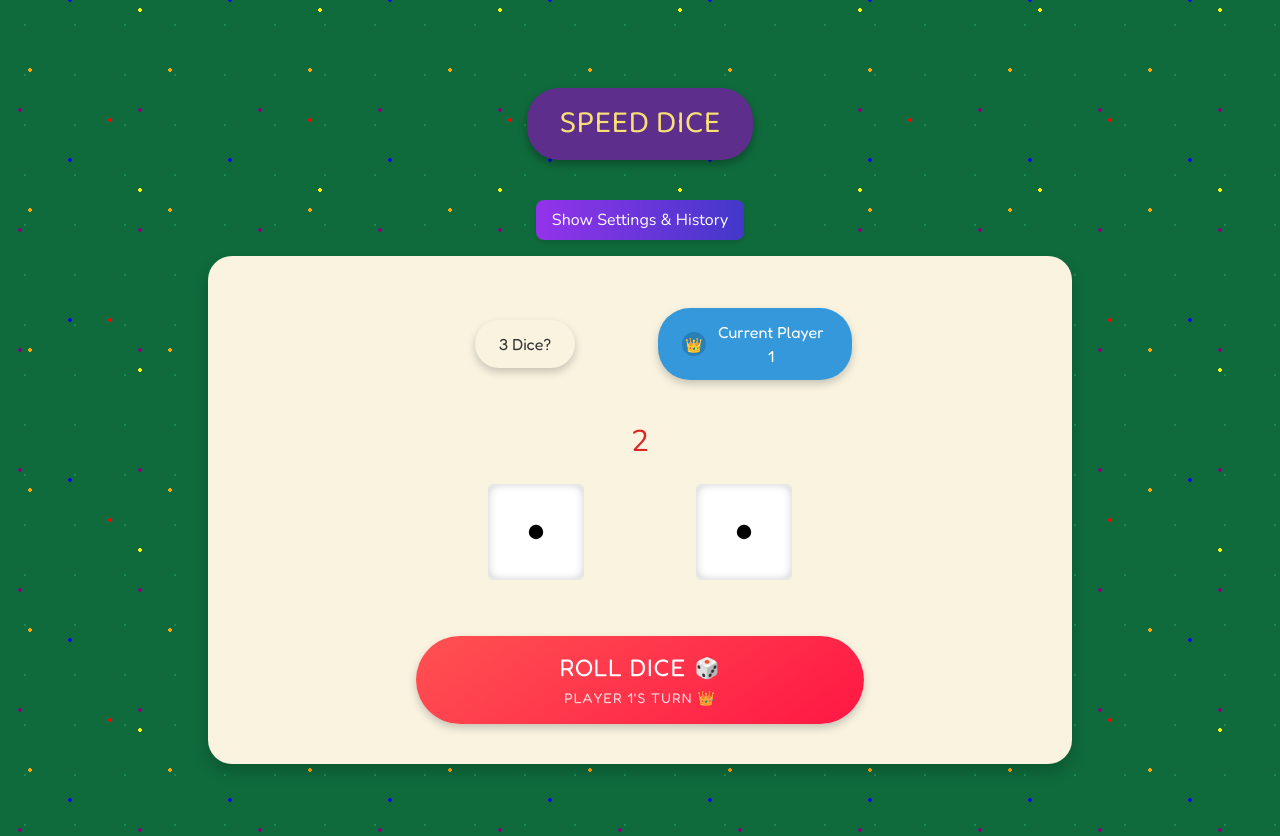
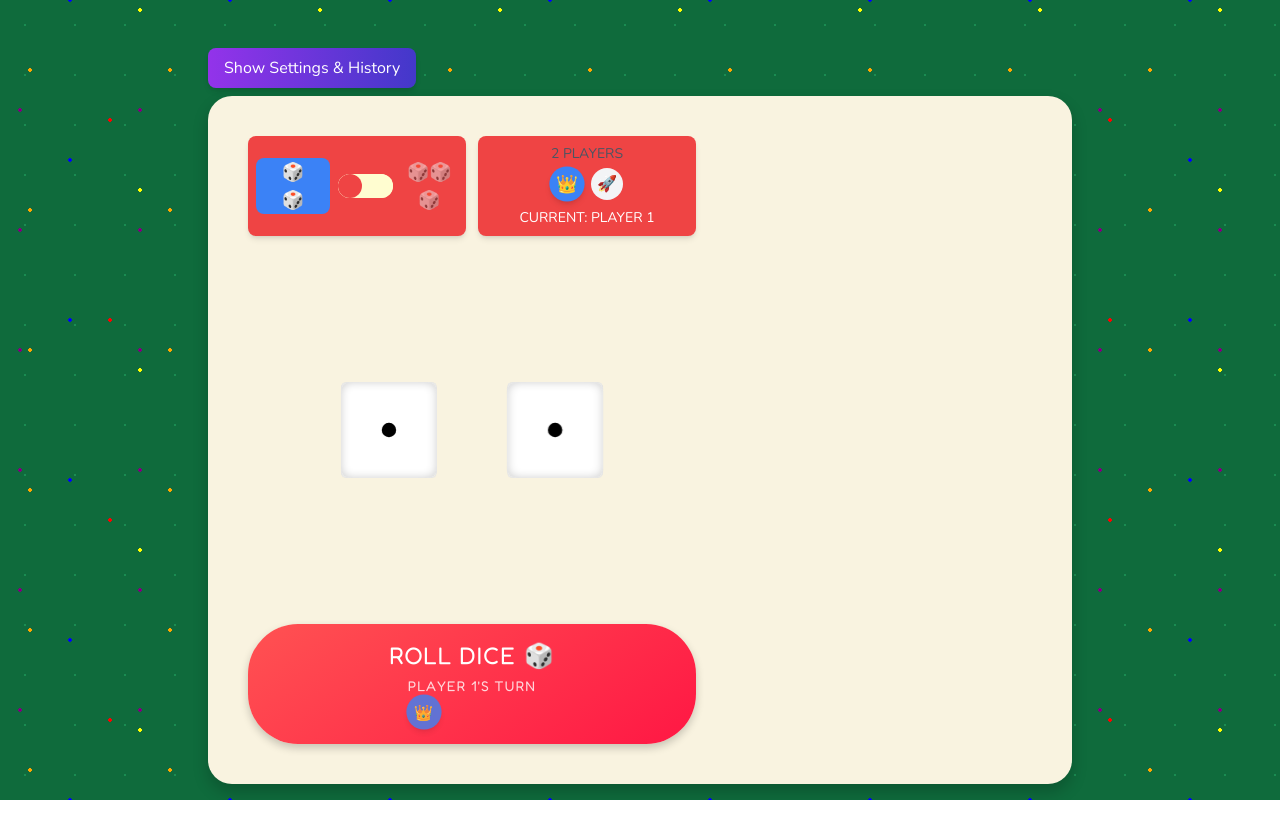
Before and after one commit to MeGallin/speed-dice, a React (Vite) app: page / in a window 1280 px wide. After the commit the page ends 800 px from the top, so only its background shows below. Built offline with nearby package versions, Linux system fonts and the light colour scheme.

Commit message:
ui improvements

```diff
--- a/src/App.jsx
+++ b/src/App.jsx
@@ -14,32 +14,24 @@ function App() {
 
   // Reset the game state
   const resetGame = () => {
-    // This will be passed to DiceRoller component
     if (
       window.confirm(
         'Are you sure you want to reset the game? This will clear all progress.',
       )
     ) {
-      // Reset game state in App component
       setGameStarted(false);
       setRollHistory([]);
-
-      // Force a re-render by updating a state
       setShowSettings(false);
-
       console.log('Game reset initiated from App component');
     }
   };
 
   return (
     <div className="app board-game-bg">
-      <div className="max-w-4xl mx-auto p-4">
-        <div className="flex justify-center my-6">
-          <h1 className="speed-dice-header">SPEED DICE</h1>
-        </div>
-
-        {/* Control Buttons */}
-        <div className="flex justify-center gap-4 mb-4">
+      <div className="max-w-4xl mx-auto p-4" style={{ height: '86vh' }}>
+        <div className="flex flex-col sm:flex-row sm:items-center sm:justify-between gap-4 mb-2 ">
+          {/* Settings Panel */}
+          <div className="flex justify-center sm:justify-end gap-4">
             <motion.button
               onClick={() => setShowSettings(!showSettings)}
               className="px-4 py-2 bg-gradient-to-r from-purple-600 to-indigo-700 text-white rounded-lg shadow-md hover:from-purple-700 hover:to-indigo-800 transition-colors"
@@ -62,8 +54,8 @@ function App() {
               </motion.button>
             )}
           </div>
+        </div>
 
-        {/* Settings Panel */}
         <AnimatePresence>
           {showSettings && (
             <motion.div
--- a/src/components/Dice.css
+++ b/src/components/Dice.css
@@ -266,8 +266,8 @@
 
 @media (max-width: 480px) {
   .die {
-    width: 40px;
-    height: 40px;
+    width: 52px;
+    height: 52px;
   }
 
   .die-1::after,
@@ -276,7 +276,7 @@
   .die-4::after,
   .die-5::after,
   .die-6::after {
-    font-size: 1.5rem;
+    font-size: 2rem;
   }
 
   .history-die {
--- a/src/components/DiceRoller.jsx
+++ b/src/components/DiceRoller.jsx
@@ -56,9 +56,32 @@ export const hasRolledAtom = atom(false); // Track if current player has rolled
 export const gameStartedAtom = atom(false); // Track if the game has started
 
 const DiceRoller = ({ onResetGame }) => {
-  // Local state for animation
+  // Local state for animation and responsive sizing
   const [isRolling, setIsRolling] = useState(false);
   const [isAnimatingNextPlayer, setIsAnimatingNextPlayer] = useState(false);
+  const [diceSize, setDiceSize] = useState(80); // Default size
+
+  // Adjust dice size based on screen width
+  useEffect(() => {
+    const handleResize = () => {
+      if (window.innerWidth <= 480) {
+        setDiceSize(52); // Larger mobile size as requested
+      } else if (window.innerWidth <= 768) {
+        setDiceSize(50); // Tablet size
+      } else {
+        setDiceSize(80); // Default size
+      }
+    };
+
+    // Set initial size
+    handleResize();
+
+    // Add event listener
+    window.addEventListener('resize', handleResize);
+
+    // Clean up
+    return () => window.removeEventListener('resize', handleResize);
+  }, []);
 
   // Global state
   const [diceCount, setDiceCount] = useAtom(diceCountAtom);
@@ -235,30 +258,84 @@ const DiceRoller = ({ onResetGame }) => {
   };
 
   return (
-    <div className="flex flex-col items-center gap-6 p-4">
+    <div
+      className="max-w-4xl mx-auto p-4 flex flex-col justify-between"
+      style={{ height: '80vh' }}
+    >
       {/* Top Controls Row - Side by Side */}
-      <div
-        className="w-full max-w-md grid grid-cols-1 md:grid-cols-2 gap-3 mb-2
-"
-      >
-        {/* Dice Switch */}
+      <div className="w-full max-w-md grid grid-cols-1 md:grid-cols-2 gap-3 mb-2">
+        {/* Dice Toggle Switch */}
+        <div className="flex items-center justify-center p-1 bg-red-500 border-red-600 rounded-lg shadow-md">
+          <div className="flex items-center gap-2 p-1 w-full max-w-md">
+            <span
+              className={` ${
+                diceCount === 2 ? 'rounded-lg bg-blue-500 px-4' : 'opacity-50'
+              }`}
+            >
+              <span className="text-lg">🎲 🎲</span>
+            </span>
 
-        <div className="flex items-center justify-center p-3">
-          <motion.button
-            onClick={toggleDiceCount}
-            className="dice-count-button"
-            whileHover={{ scale: 1.05 }}
-            whileTap={{ scale: 0.95 }}
-          >
-            {diceCount === 2 ? '3 Dice?' : '2 Dice?'}
-          </motion.button>
+            <motion.div
+              className="relative inline-flex h-6 w-16 items-center rounded-full bg-[#fffdd0] cursor-pointer"
+              onClick={toggleDiceCount}
+              whileHover={{ scale: 1.05 }}
+              whileTap={{ scale: 0.95 }}
+            >
+              {/* Toggle Dot */}
+              <motion.span
+                className="absolute top-0 left-0 h-6 w-6 rounded-full bg-red-500 z-10"
+                animate={{
+                  x: diceCount === 2 ? 0 : 40, // Adjust x to match new width difference
+                }}
+                transition={{ type: 'spring', stiffness: 500, damping: 30 }}
+              />
+
+              {/* Background Layer */}
+              <motion.span
+                className="absolute inset-0 rounded-full"
+                animate={{
+                  backgroundColor: '#fffdd0',
+                }}
+                transition={{ duration: 0.2 }}
+              />
+
+              <span className="sr-only">Toggle dice count</span>
+            </motion.div>
+
+            <span
+              className={` ${
+                diceCount === 3 ? 'rounded-lg bg-blue-500 px-4' : 'opacity-50'
+              }`}
+            >
+              <span className="text-lg">🎲🎲🎲</span>
+            </span>
+          </div>
         </div>
 
-        {/* Current Player Display */}
-        <div className="flex items-center justify-center p-3">
-          <div className="player-button">
-            <div className="avatar">{getPlayerIcon(currentPlayer)}</div>
-            <span>Current Player {currentPlayer + 1}</span>
+        {/* Players Display */}
+        <div className="flex items-center justify-center p-1 bg-red-500 border-red-600 rounded-lg shadow-md">
+          <div className="flex flex-col items-center p-1 w-full max-w-md">
+            <div className="text-sm font-medium text-gray-600 mb-1">
+              {playerCount} PLAYERS
+            </div>
+            <div className="flex flex-wrap justify-center gap-2 mb-2">
+              {Array.from({ length: playerCount }).map((_, index) => (
+                <div
+                  key={index}
+                  className={`w-8 h-8 flex items-center justify-center rounded-full ${
+                    index === currentPlayer
+                      ? 'bg-blue-500 text-white shadow-md transform scale-110'
+                      : 'bg-gray-100 text-gray-700'
+                  } transition-all duration-200`}
+                  title={`Player ${index + 1}`}
+                >
+                  {getPlayerIcon(index)}
+                </div>
+              ))}
+            </div>
+            <div className="text-sm font-bold text-white">
+              CURRENT: PLAYER {currentPlayer + 1}
+            </div>
           </div>
         </div>
       </div>
@@ -266,7 +343,7 @@ const DiceRoller = ({ onResetGame }) => {
       {/* Dice Display with Total Score */}
       <div className="w-full max-w-md relative">
         {/* Total Value - Centered above dice */}
-        <div className="flex justify-center mb-0">
+        {/* <div className="flex justify-center mb-0">
           <motion.div
             key={totalValue} // Force re-render on value change
             initial={{ opacity: 0, scale: 0.8 }}
@@ -279,20 +356,20 @@ const DiceRoller = ({ onResetGame }) => {
               </span>
             </div>
           </motion.div>
-        </div>
+        </div> */}
 
         {/* Spacer for layout consistency */}
         <div className="h-2"></div>
 
         {/* Dice */}
-        <div className="flex justify-around py-6 px-4">
+        <div className="flex justify-evenly py-6 px-4">
           {diceValues.slice(0, diceCount).map((value, index) => (
             <Dice
               key={index}
               value={value}
               rolling={isRolling}
               onRoll={(value) => handleDiceRoll(index, value)}
-              size={80}
+              size={diceSize}
               primaryColor={specialRoll ? '#fff3cd' : 'white'}
               dotColor="black"
             />
@@ -370,13 +447,16 @@ const DiceRoller = ({ onResetGame }) => {
               ) : (
                 <>
                   <span>Roll Dice</span>
-                  <span className="text-xl">🎲</span>
+                  <span className="text-2xl">🎲</span>
                 </>
               )}
             </div>
             {!isRolling && !hasRolled && (
               <span className="text-sm font-normal opacity-80">
-                Player {currentPlayer + 1}'s turn {getPlayerIcon(currentPlayer)}
+                Player {currentPlayer + 1}'s turn{' '}
+                <span className="w-8 h-8 flex items-center justify-center rounded-full bg-blue-500 text-white shadow-md transform scale-110">
+                  {getPlayerIcon(currentPlayer)}
+                </span>
               </span>
             )}
           </div>
--- a/src/styles/BoardGameTheme.css
+++ b/src/styles/BoardGameTheme.css
@@ -53,7 +53,6 @@ body {
   padding: 0.75rem 2rem;
   border-radius: 2rem;
   box-shadow: 0 4px 8px rgba(0, 0, 0, 0.3);
-  margin: 1rem auto;
   max-width: 320px;
   display: inline-block;
 }
@@ -68,6 +67,7 @@ body {
   position: relative;
   overflow: hidden;
   border: none;
+  min-height: 100%;
 }
 
 /* Remove the red gradient at the top */
@@ -239,14 +239,14 @@ body {
 }
 
 .player-button .avatar {
-  width: 24px;
-  height: 24px;
+  width: 62px;
+  height: 62px;
   border-radius: 50%;
   background-color: #2980b9;
   display: flex;
   align-items: center;
   justify-content: center;
-  font-size: 0.875rem;
+  font-size: 3rem;
 }
 
 /* Dice count button styling */
```
Lines whose indentation alone changed are shown as unchanged.
